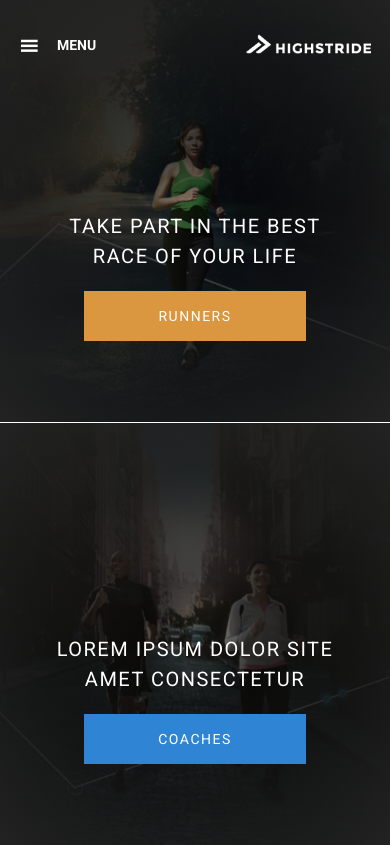
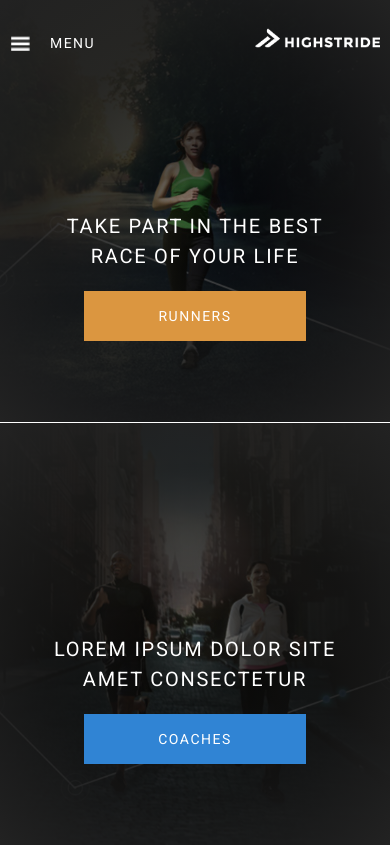
Before and after one commit to highstride/designation-marketing-coaches, a website: page gateway.html in a window 390 px wide. Shown: the top 845 px of the page. Drawn offline with nearby package versions, Linux system fonts and the light colour scheme.

Commit message:
Fixed menu bar, alignment

```diff
--- a/css/style.less
+++ b/css/style.less
@@ -128,6 +128,7 @@ p {
 	text-decoration: none;
 	max-width: 150px;
 	letter-spacing: 1.5px;
+	transition: background-color .5s;
 }
 
 	.btn--white {
@@ -164,9 +165,9 @@ p {
 	position: fixed;
 	top: 0;
 	left: 0;
-	width: 90%;
+	width: 95%;
 	height: 90px;
-	padding: 0 5%;
+	padding: 0 2.5%;
 	z-index: 10;
 }
 
@@ -181,21 +182,28 @@ p {
 		font-weight: 700;
 		font-size: 14px;
 		color: white;
-		margin-top: 38px;
+		margin-top: 36px;
 		text-decoration: none;
 	}
 
 		.main-header__menu-icon {
-			height: 14px;
+			height: 16px;
 			margin-right: 15px;
 			vertical-align: middle;
+		}
+
+		.main-header__menu-text {
+			font-size: 16px;
+			font-weight: 400;
+			letter-spacing: 1.5px;
+			vertical-align: top;
 		}
 
 	.main-header__main-logo-link {
 		display: block;
 		float: right;
-		width: 185px;
-		margin-top: 30px;
+		width: 150px;
+		margin-top: 25px;
 	}
 
 		.main-header__main-logo-link img {
@@ -249,6 +257,14 @@ p {
 		height: 100%;
 	}
 
+		.gateway--runner:hover .btn {
+			background-color: @darkorange;
+		}
+
+		.gateway--coach:hover .btn {
+			background-color: @darkblue;
+		}
+
 	.gateway--coach {
 		position: relative;
 		float: right;
@@ -261,7 +277,7 @@ p {
 	.gateway__header {
 		font-size: 24px;
 		font-weight: 400;
-		letter-spacing: 1.5px;
+		letter-spacing: 1.75px;
 	}
 
 	.gateway__text {
@@ -292,7 +308,11 @@ p {
 
 	.main-header__main-logo-link {
 		width: 125px;
-		margin: 34px 0 0 0;
+		margin: 28px 0 0 0;
+	}
+
+	.main-header__menu-text {
+		font-size: 14px;
 	}
 
 	.gateway__text {
--- a/gateway.html
+++ b/gateway.html
@@ -2,7 +2,7 @@
 <html>
 	<head>
 		<meta charset="utf-8">
-		<meta name="viewport" content="width=1200, initial-scale=1">
+		<meta name="viewport" content="width=device-width, initial-scale=.95, minimum-scale=.95, maximum-scale=.95">
 		<title>HighStride</title>
 		<link href='http://fonts.googleapis.com/css?family=Roboto:700,400,300' rel='stylesheet' type='text/css'>
 		<link rel="stylesheet" type="text/css" href="css/style.min.css">
@@ -68,7 +68,7 @@
 				</div>
 			</div>
 		</div>
-	<script src="js/live.js"></script>
+	<!-- <script src="js/live.js"></script> -->
 	<script src="http://ajax.googleapis.com/ajax/libs/jquery/2.1.1/jquery.min.js"></script>
 	<script src="js/script.js"></script>
 	</body>
--- a/js/global.min.js
+++ b/js/global.min.js
@@ -1 +1 @@
-var Page={init:function(){this.$winHeight=$(window).innerHeight()}},NavMenu={init:function(){this.$body=$("body"),this.$navMenu=this.$body.find(".nav-menu"),this.$menuIcon=this.$body.find(".main-header__menu-group"),this.initEvents()},initEvents:function(){this.$menuIcon.on("click",this.toggleMenu.bind(this)),this.$body.on("click",this.closeMenuCheck.bind(this))},toggleMenu:function(a){a.preventDefault(),this.$navMenu.toggleClass("visible"),a.stopPropagation()},closeMenuCheck:function(){this.$navMenu.hasClass("visible")&&this.$navMenu.removeClass("visible")}},Gateway={init:function(){this.$gateway=$(".gateway"),this.$gatewaySections=this.$gateway.find(".gateway-section"),this.$coachOverlay=this.$gateway.find(".coach-overlay"),this.$runnerOverlay=this.$gateway.find(".runner-overlay"),this.initDom(),this.initEvents()},initDom:function(){this.$gateway.css("height",Page.$winHeight)},initEvents:function(){this.$gatewaySections.hover(this.changeHoverStates.bind(this))},changeHoverStates:function(a){var b=$(a.target).hasClass("runner-overlay");b?(this.$coachOverlay.addClass("not-hover"),this.$runnerOverlay.removeClass("not-hover")):(this.$runnerOverlay.addClass("not-hover"),this.$coachOverlay.removeClass("not-hover"))}};$(document).ready(function(){Page.init(),NavMenu.init(),Gateway.init()});
+var Page={init:function(){this.$winHeight=$(window).innerHeight()}},NavMenu={init:function(){this.$body=$("body"),this.$navMenu=this.$body.find(".nav-menu"),this.$menuIcon=this.$body.find(".main-header__menu-group"),this.initEvents()},initEvents:function(){this.$menuIcon.on("click",this.toggleMenu.bind(this)),this.$body.on("click",this.closeMenuCheck.bind(this))},toggleMenu:function(a){a.preventDefault(),this.$navMenu.toggleClass("visible"),a.stopPropagation()},closeMenuCheck:function(){this.$navMenu.hasClass("visible")&&this.$navMenu.removeClass("visible")}},Gateway={init:function(){this.$gateway=$(".gateway"),this.$gatewaySections=this.$gateway.find(".gateway-section"),this.$coachOverlay=this.$gateway.find(".coach-overlay"),this.$runnerOverlay=this.$gateway.find(".runner-overlay"),this.$coachButton=this.$gateway.find(".gateway__coach-button"),this.$runnerButton=this.$gateway.find(".gateway__runner-button"),this.initDom(),this.initEvents()},initDom:function(){this.$gateway.css("height",Page.$winHeight)},initEvents:function(){this.$gatewaySections.hover(this.changeHoverStates.bind(this))},changeHoverStates:function(a){var b=$(a.target).hasClass("runner-overlay");b?(this.$coachOverlay.addClass("not-hover"),this.$runnerOverlay.removeClass("not-hover")):(this.$runnerOverlay.addClass("not-hover"),this.$coachOverlay.removeClass("not-hover"))}};$(document).ready(function(){Page.init(),NavMenu.init(),Gateway.init()});
--- a/js/script.js
+++ b/js/script.js
@@ -41,6 +41,8 @@ var Gateway = {
 		this.$gatewaySections = this.$gateway.find(".gateway-section");
 		this.$coachOverlay = this.$gateway.find(".coach-overlay");
 		this.$runnerOverlay = this.$gateway.find(".runner-overlay");
+		this.$coachButton = this.$gateway.find(".gateway__coach-button");
+		this.$runnerButton = this.$gateway.find(".gateway__runner-button");
 		this.initDom();
 		this.initEvents();
 	},
```
Also changed, not shown: css/style.css, css/style.min.css.
